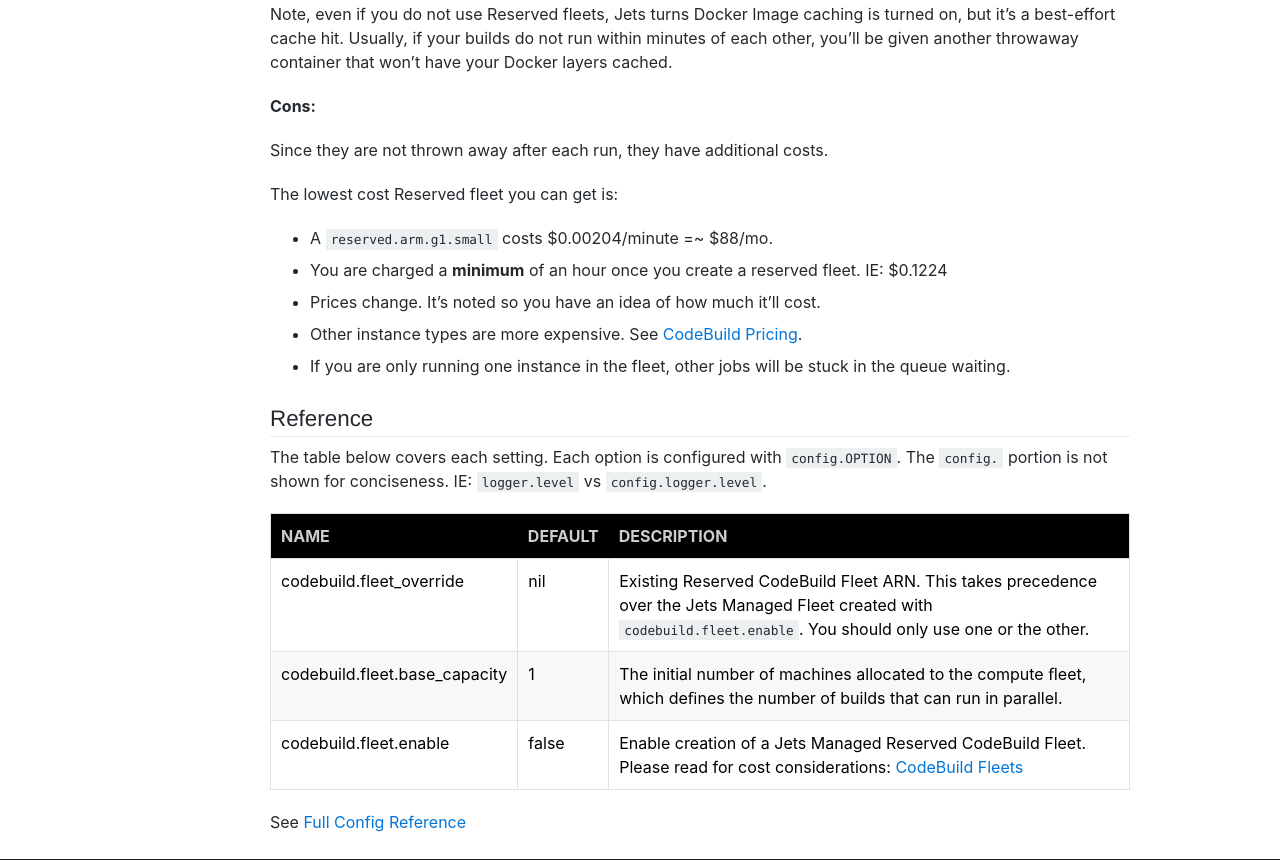
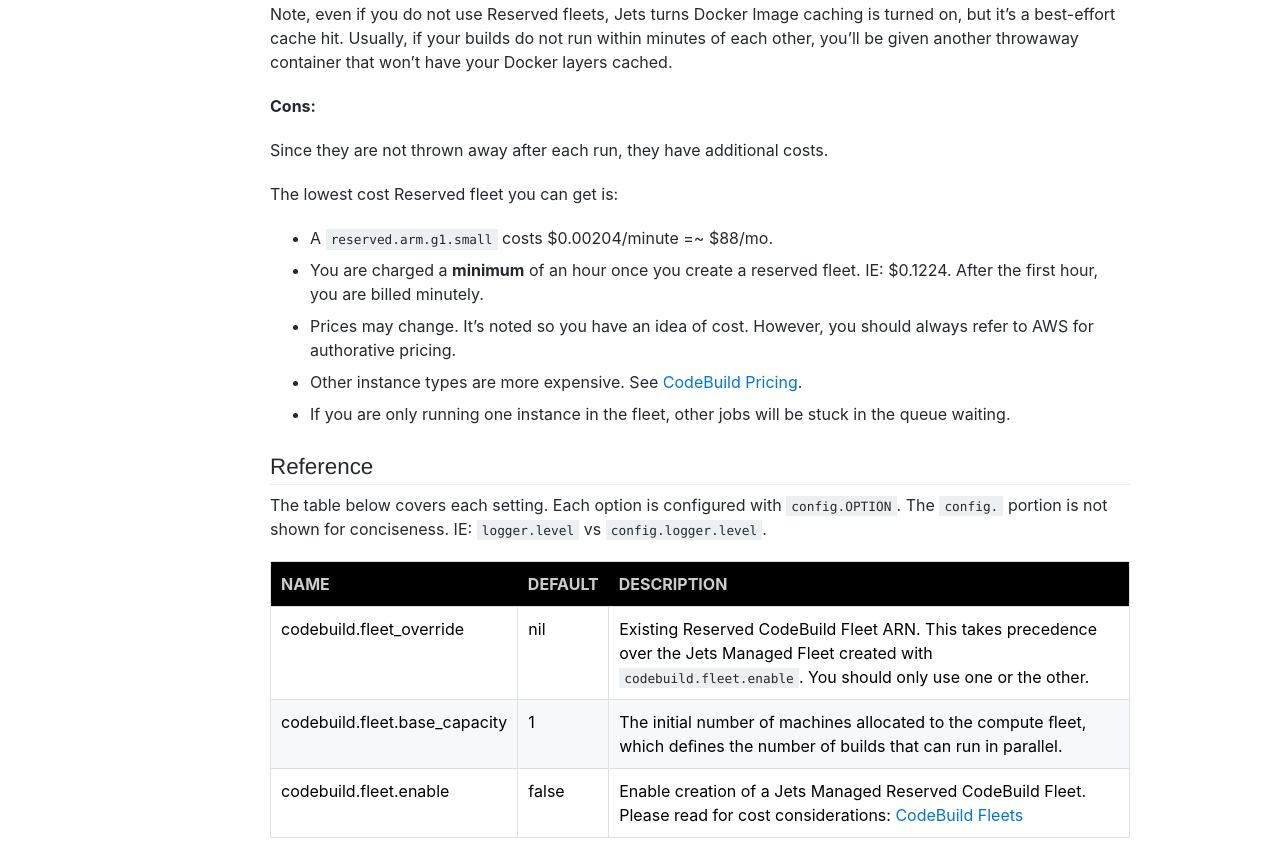
Before and after one commit to rubyonjets/jets-docs, a Jekyll site: the page built from _docs/remote/codebuild/fleet.md, in a window 1280 px wide and 900 px high, scrolled down 1024 px, cut to the strip 0-860 px from the top of the window. Built offline with Jekyll 4.4.1, drawn with Linux system fonts in a browser that asks for light colours; a script that is not in the unit is left out.

Commit message:
codebuild fleet

```diff
--- a/_docs/remote/codebuild/fleet.md
+++ b/_docs/remote/codebuild/fleet.md
@@ -50,8 +50,8 @@ Since they are not thrown away after each run, they have additional costs.
 The lowest cost Reserved fleet you can get is:
 
 * A `reserved.arm.g1.small` costs $0.00204/minute =~ $88/mo.
-* You are charged a **minimum** of an hour once you create a reserved fleet. IE: $0.1224
-* Prices change. It's noted so you have an idea of how much it'll cost.
+* You are charged a **minimum** of an hour once you create a reserved fleet. IE: $0.1224. After the first hour, you are billed minutely.
+* Prices may change. It's noted so you have an idea of cost. However, you should always refer to AWS for authorative pricing.
 * Other instance types are more expensive. See [CodeBuild Pricing](https://aws.amazon.com/codebuild/pricing/).
 * If you are only running one instance in the fleet, other jobs will be stuck in the queue waiting.
 
```
Also changed, not shown: _docs/events/sqs.md (+1 -1 lines).
